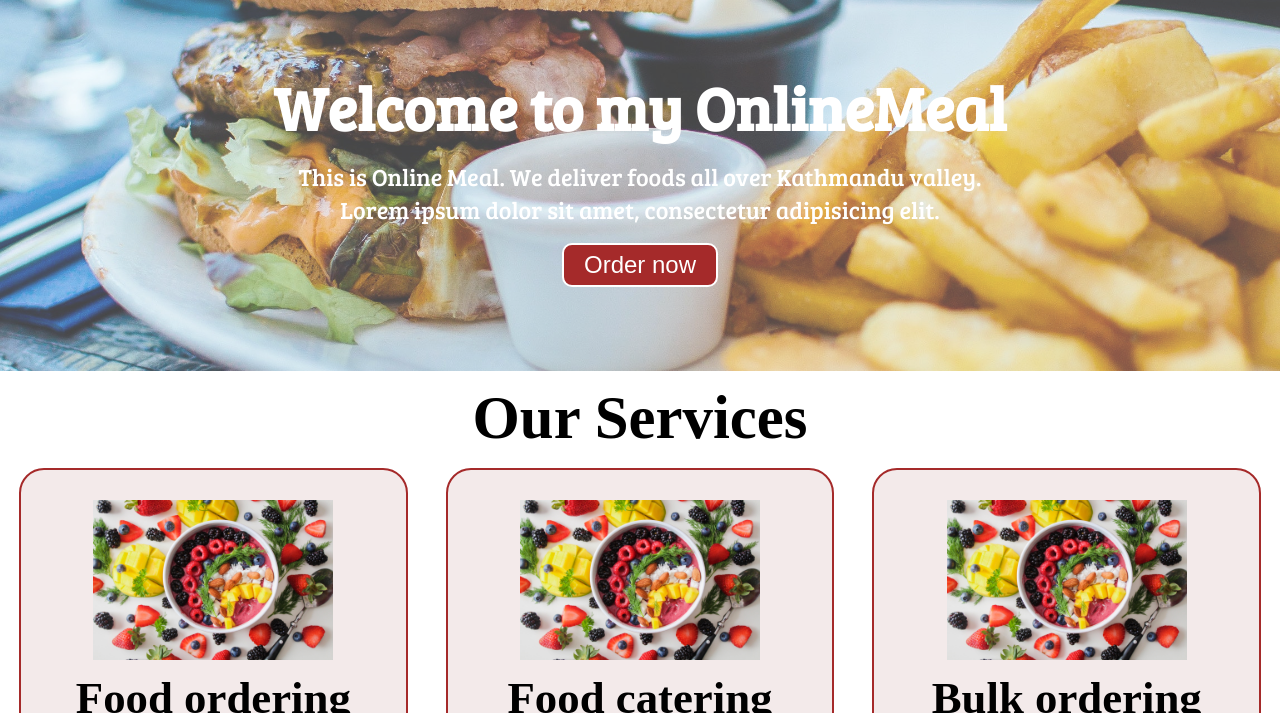
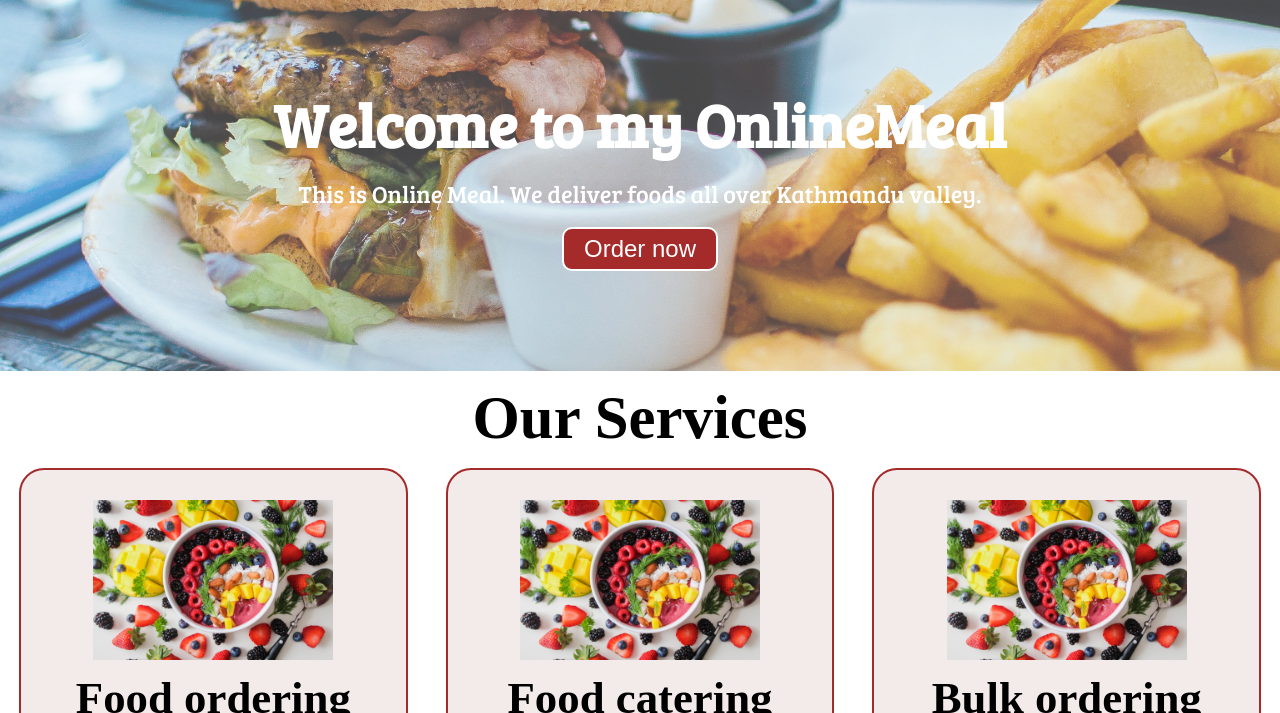
Before and after one commit to DikuCoding/Online-Meal, a plain HTML site: page index.html in a window 1280 px wide. Shown: the part 87-800 px from the top of the page. Drawn offline with Linux system fonts and the light colour scheme.

Commit message:
Update index.html

```diff
--- a/index.html
+++ b/index.html
@@ -29,7 +29,6 @@
       <p>
           This is Online Meal. We deliver foods all over Kathmandu valley.
       </p>
-      <p>Lorem ipsum dolor sit amet, consectetur adipisicing elit.</p>
       <button class="btn">Order now</button>
     </section>
     <section id="services-container">
```
